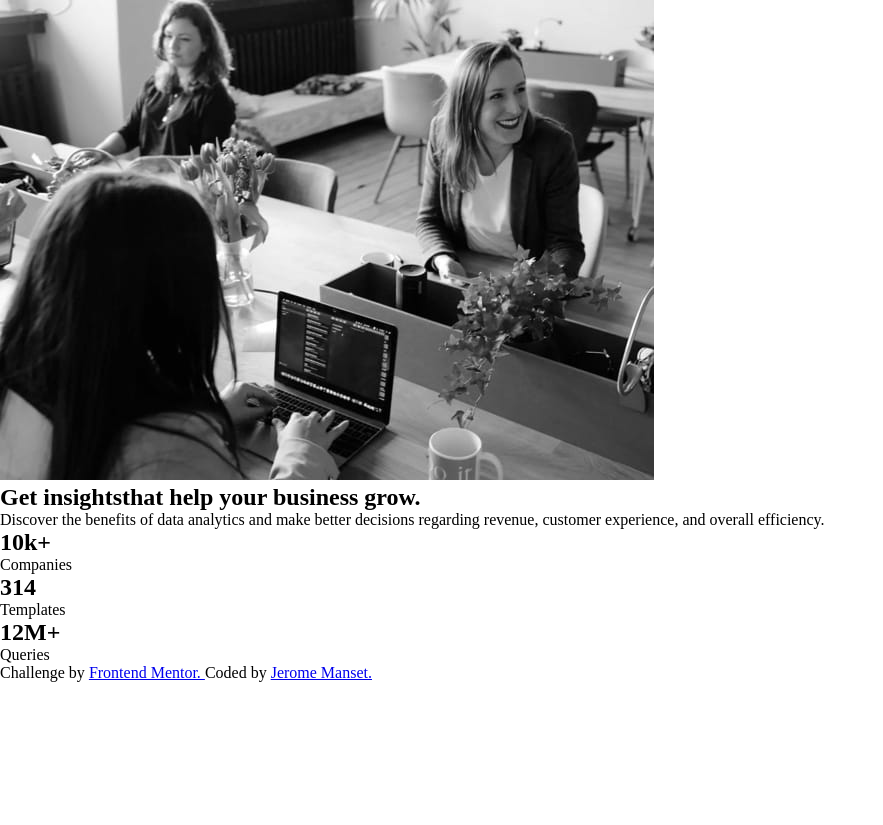
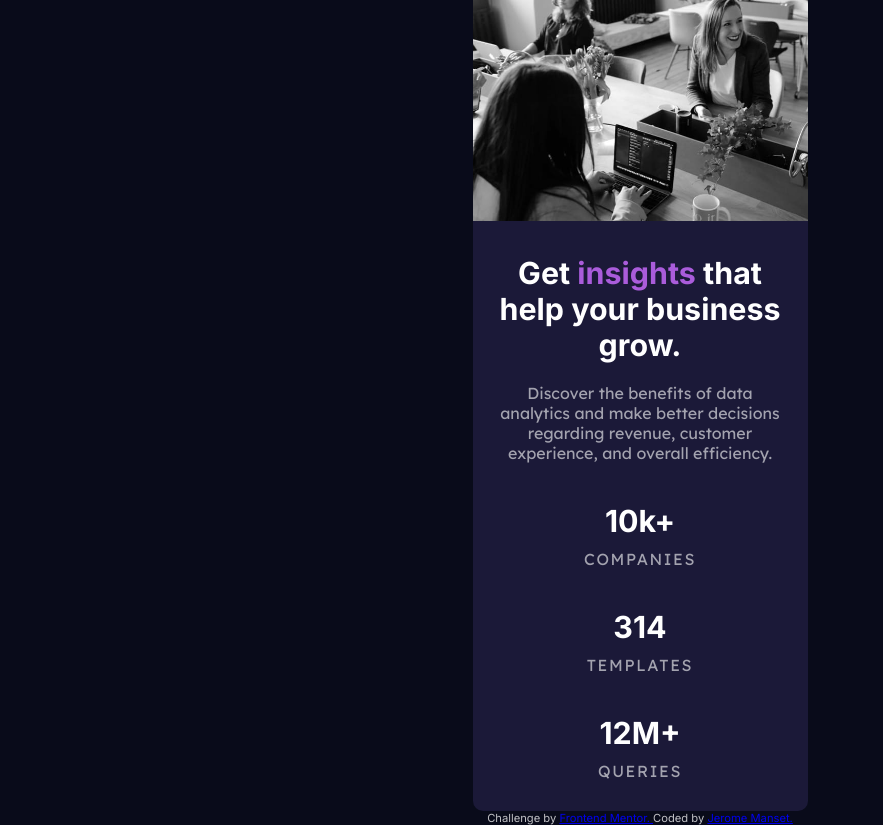
Before and after one commit to kujerocoding/stats-preview-card-component, a plain HTML site: page index.html in a window 1280 px wide. Shown: the whole page, without its empty margins (0-883 px from the left). Before the commit the page ends 800 px from the top, so only its background shows below. Drawn offline with Linux system fonts and the light colour scheme.

Commit message:
Add styles to the elements

```diff
--- a/index.html
+++ b/index.html
@@ -15,7 +15,7 @@
         </div>
         <div class="main__text-container">
             <h2 class="text__primary">
-                Get <span class="text__highlight">insights</span>that help your business grow.
+                Get <span class="text__highlight">insights </span>that help your business grow.
             </h2>
             <p class="text__info">
                 Discover the benefits of data analytics and make better decisions regarding revenue, customer experience, and overall efficiency.
@@ -39,11 +39,12 @@
                 Queries
             </p>
         </div>
-        <div class="attribution">
-            <p>
-                Challenge by <a href="https://www.frontendmentor.io/challenges" target="_blank">Frontend Mentor. </a>Coded by <a href="https://github.com/kujerocoding" target="_blank">Jerome Manset.</a>
-            </p>
-        </div>
+
+    </div>
+    <div class="attribution">
+        <p>
+            Challenge by <a href="https://www.frontendmentor.io/challenges" target="_blank">Frontend Mentor. </a>Coded by <a href="https://github.com/kujerocoding" target="_blank">Jerome Manset.</a>
+        </p>
     </div>
 </body>
 </html>
--- a/style.css
+++ b/style.css
@@ -20,3 +20,78 @@
     padding: 0;
     box-sizing: border-box;
 }
+
+body {
+    font-size: var(--FS);
+    height: 100vh;
+    display: flex;
+    flex-direction: column;
+    justify-content: center;
+    align-items: center;
+    margin: auto;
+    background-color: var(--MAINBGCOLOR);
+}
+
+.main__container {
+    width: 335px;
+    display: flex;
+    flex-direction: column;
+    background-color: var(--CARDBGCOLOR);
+    border-radius: 10px;
+}
+
+.main__img-container {
+    width: 335px;
+}
+
+.main__img {
+    width: 100%;
+    border-radius: 10px 10px 0 0 ;
+}
+
+.main__text-container {
+    text-align: center;
+}
+
+.text__primary, .text__stats {
+    font-family: var(--SECONDARYFONT);
+    color: var(--HEADINGCOLOR);
+    font-size: 1.9rem;
+}
+
+.text__info, .text__stats-info {
+    color: var(--STATHEADINGCOLOR);
+    font-family: var(--PRIMARYFONT);
+    font-size: 1rem;
+}
+
+.text__highlight {
+    color: var(--ACCENTCOLOR);
+}
+
+.text__primary {
+    padding: 30px 10px 0 10px;
+}
+
+.text__info {
+    padding: 20px 20px 30px;
+}
+
+.text__stats-info {
+    text-transform: uppercase;
+    letter-spacing: .1rem;
+}
+
+.text__stats {
+    padding: 10px;
+}
+
+.text__stats-info {
+    padding-bottom: 30px;
+}
+
+.attribution {
+    font-family: var(--SECONDARYFONT);
+    font-size: .7rem;
+    color: var(--PARAGRAPHCOLOR);
+}
```
